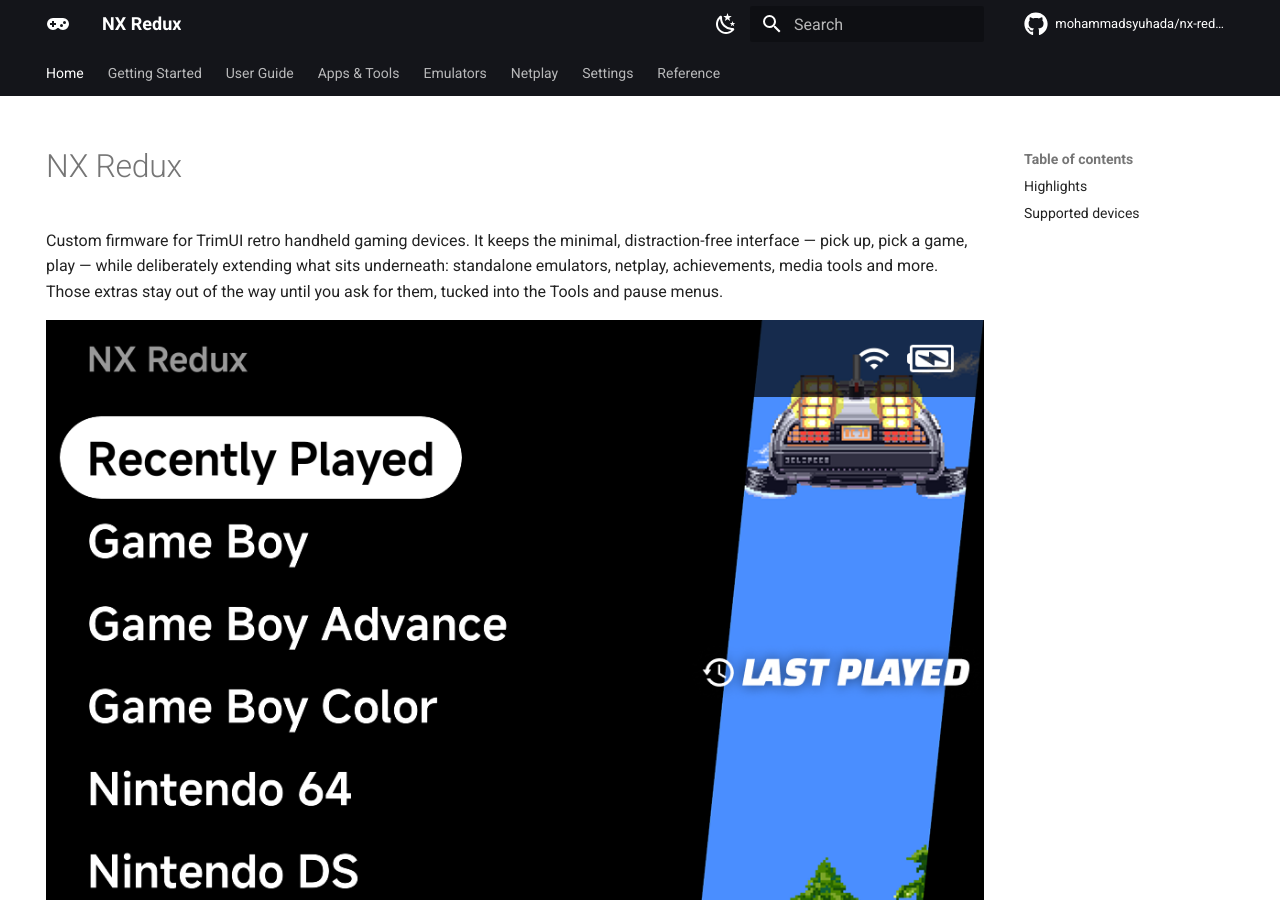
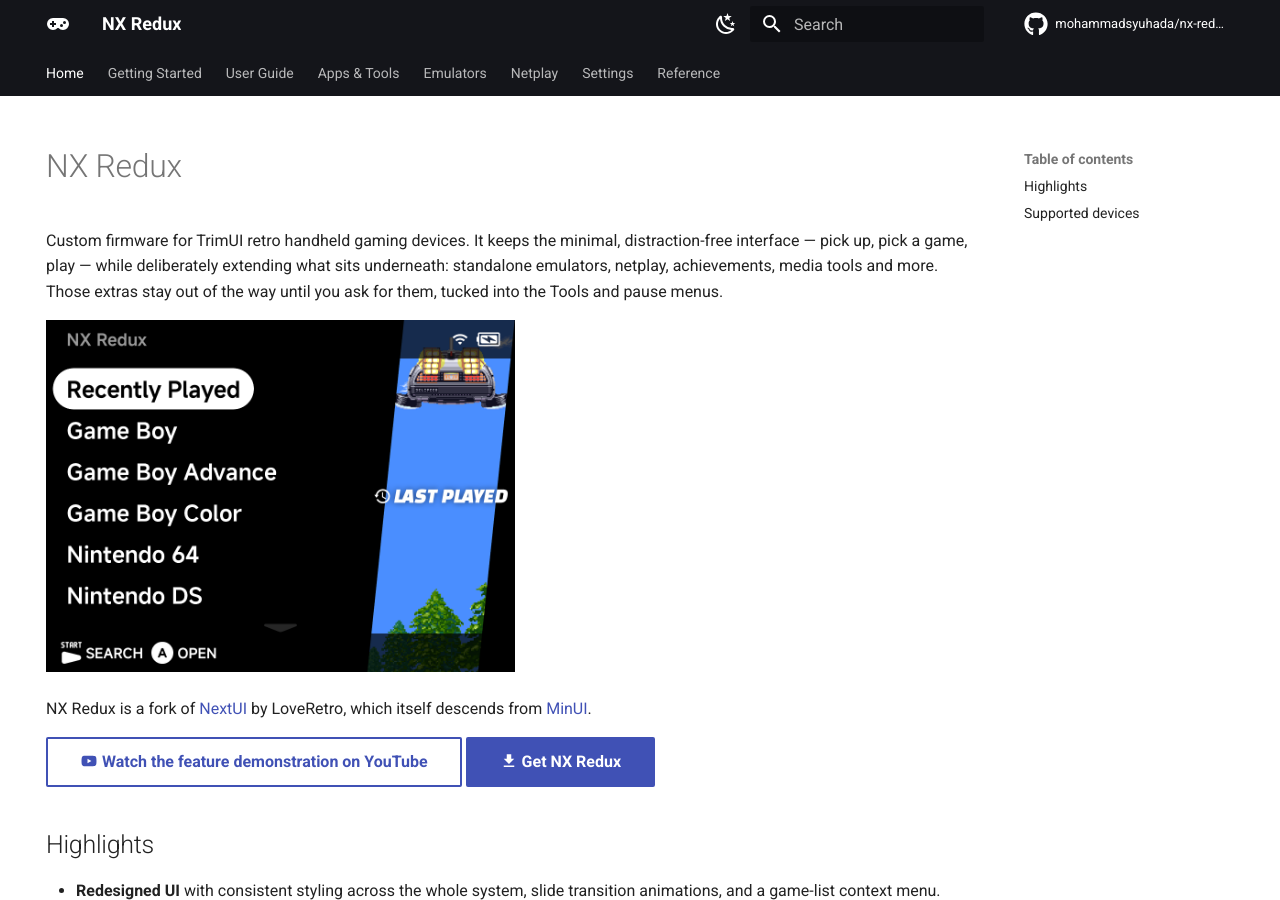
Before and after one commit to mohammadsyuhada/nx-redux-docs, an MkDocs documentation site: the page built from docs/index.md, in a window 1280 px wide and 900 px high. Built offline with MkDocs 1.6.1 and Material for MkDocs 9.7.7, drawn with Linux system fonts in a browser that asks for light colours; comment, search, counter and statistics services are not loaded.

Commit message:
Update actions to Node 24 majors and halve home screenshot size

```diff
--- a/docs/index.md
+++ b/docs/index.md
@@ -11,7 +11,7 @@
 media tools and more. Those extras stay out of the way until you ask for them,
 tucked into the Tools and pause menus.
 
-![NX Redux main menu](assets/screenshots/main-menu.png)
+![NX Redux main menu](assets/screenshots/main-menu.png){ width="50%" }
 
 NX Redux is a fork of [NextUI](https://github.com/LoveRetro/NextUI) by
 LoveRetro, which itself descends from
```
Also changed, not shown: 1 other file.
